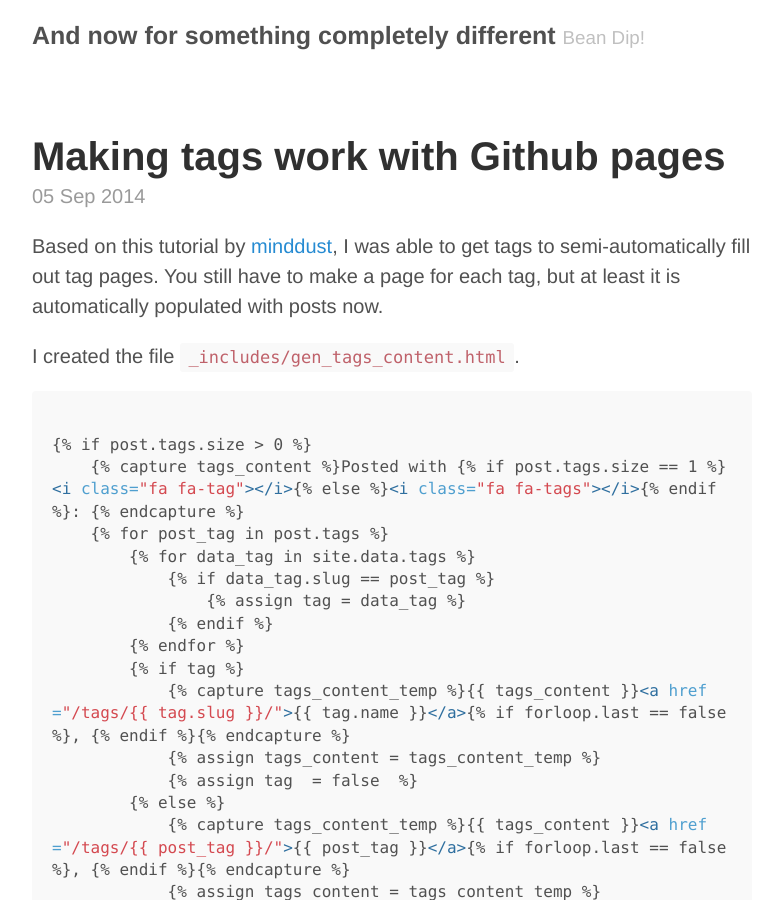
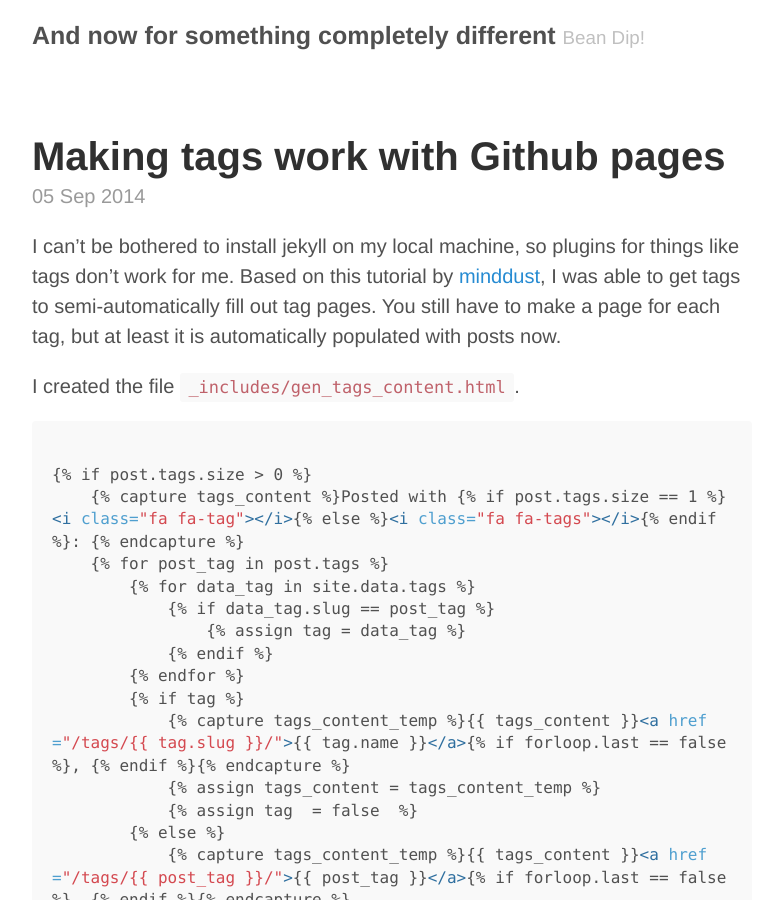
Before and after one commit to mrdanbrooks/mrdanbrooks.github.io, a Jekyll site: the page built from _posts/2014-09-05-jekyll-tags.md, in a window 1280 px wide and 900 px high. Shown: the whole window, without its empty margins (248-1028 px from the left). Built offline with Jekyll 4.4.1, drawn with Linux system fonts in a browser that asks for light colours; Markdown is read by kramdown in place of the engine named in the settings.

Commit message:
fixes jekyll post

```diff
--- a/_posts/2014-09-05-jekyll-tags.md
+++ b/_posts/2014-09-05-jekyll-tags.md
@@ -2,8 +2,10 @@
 layout: post
 title: Making tags work with Github pages
 published: true
+summary: How to get github pages to render tag list pages for you.
 ---
 
+I can't be bothered to install jekyll on my local machine, so plugins for things like tags don't work for me.
 Based on this tutorial by [minddust](http://www.minddust.com/post/tags-and-categories-on-github-pages/), I was able to get tags to semi-automatically fill out tag pages. You still have to make a page for each tag, but at least it is automatically populated with posts now.
 
 I created the file ``_includes/gen_tags_content.html``.
```
